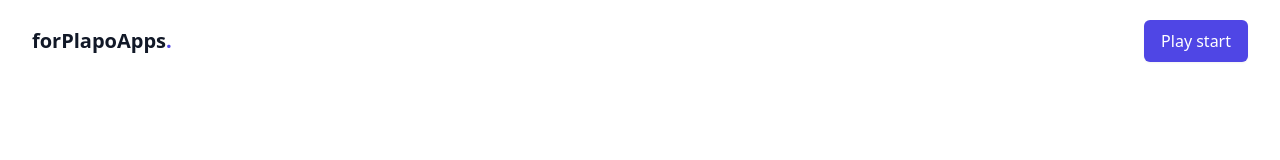
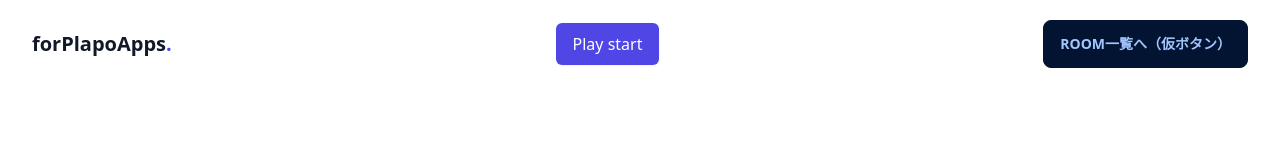
Before and after one commit to forPlapoApps/client, a Next.js app: page / in a window 1280 px wide. Shown: the top 160 px of the page. Built offline with nearby package versions, Linux system fonts and the light colour scheme.

Commit message:
memo: roomsへ遷移する仮ボタンを設置 https://github.com/forPlapoApps/client/issues/61

```diff
--- a/pages/index.jsx
+++ b/pages/index.jsx
@@ -38,6 +38,10 @@ export default function Home() {
             <p className='inline-flex items-center justify-center px-4 py-2 text-base font-medium leading-6 text-white whitespace-no-wrap bg-indigo-600 border border-transparent rounded-md shadow-sm hover:bg-indigo-500 focus:outline-none focus:ring-2 focus:ring-offset-2 focus:ring-indigo-600 cursor-pointer'>
               Play start
             </p>
+          </Link>
+
+          <Link href={`/rooms`}>
+            <p className='btn'>Room一覧へ（仮ボタン）</p>
           </Link>
         </div>
       </section>
```
